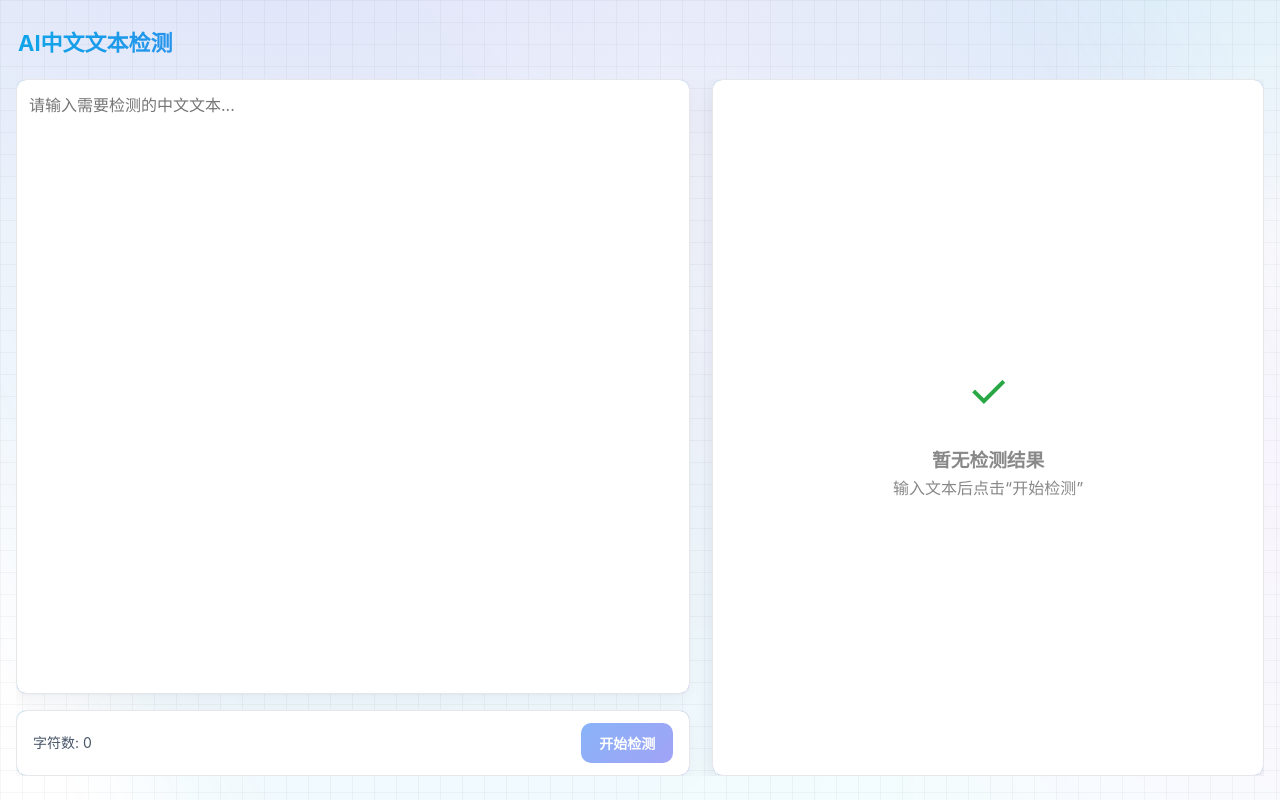
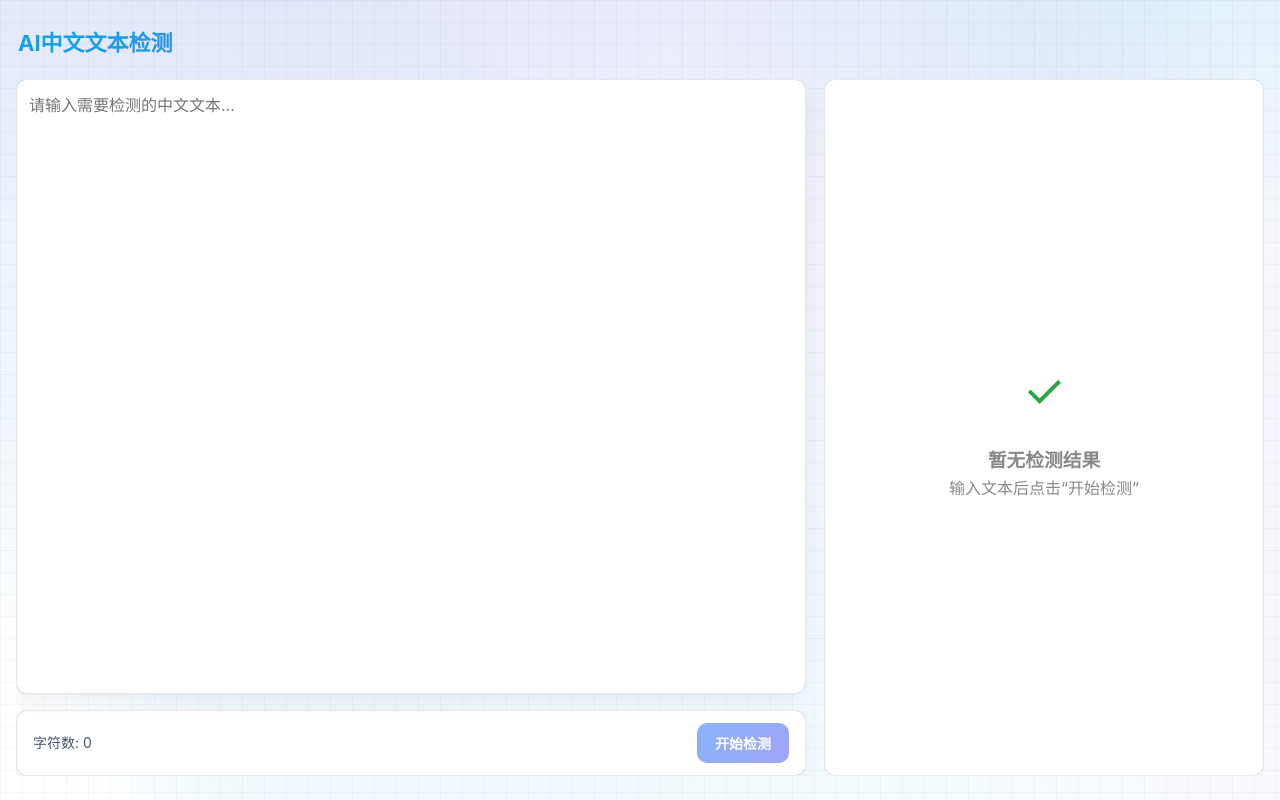
Before and after one commit to zkluck/spellcheck, a Next.js app: page / in a window 1280 px wide. Built offline with nearby package versions, Linux system fonts and the light colour scheme.

Commit message:
feat: 修改UI

```diff
--- a/src/components/Home/index.module.scss
+++ b/src/components/Home/index.module.scss
@@ -1,11 +1,11 @@
 .home__main {
   position: relative;
   display: flex;
-  /* 视口高度兼容：先提供通用 vh，再覆盖为 svh/lvh/dvh */
-  min-height: 100vh;
-  min-height: 100svh;
-  min-height: 100lvh;
-  min-height: 100dvh;
+  /* 视口高度锁定：防止页面产生根级滚动条 */
+  height: 100vh;   /* fallback */
+  height: 100svh;  /* mobile safari */
+  height: 100lvh;  /* large viewport */
+  height: 100dvh;  /* dynamic viewport */
   padding: 24px 16px;
   /* 更克制的浅色渐变底，营造高级感 */
   background: radial-gradient(1200px 600px at 20% -10%, rgba(99,102,241,0.10), transparent 55%),
@@ -67,15 +67,26 @@
 
 .home__layout {
   display: grid;
-  grid-template-columns: minmax(0, 1.1fr) minmax(320px, 0.9fr);
+  position: relative; /* 建立明确包含块，保证子项 z-index 对比可控 */
+  /* 固定右侧合理宽度区间，避免结果过多时挤占编辑器；避免横向溢出 */
+  grid-template-columns: minmax(520px, 1fr) clamp(360px, 32vw, 520px);
   grid-template-rows: minmax(0, 1fr); /* 关键修复：定义行高以约束其子项 */
+  align-items: stretch; /* 保证两列高度一致，避免堆叠错觉 */
   gap: 22px;
   flex: 1;       /* 占满剩余高度 */
   min-height: 0; /* 避免子项溢出时撑破布局 */
   overflow: hidden; /* 关键修复：与 grid-template-rows 配合，隐藏外部滚动条 */
 }
 
+/* 允许网格子项在横向收缩，避免右侧内容挤压覆盖左侧 */
+.home__layout > * {
+  min-width: 0;
+}
+
 .home__editor-section {
+  position: relative;
+  z-index: 2; /* 提升层级，确保左侧永远在右侧之上 */
+  isolation: isolate; /* 单独堆叠环境，避免跨列阴影/绘制干扰 */
   display: grid; /* 改为 grid 布局 */
   grid-template-rows: 1fr auto; /* 关键修复：让 TextEditor 占据剩余空间，审阅开关占据自身高度 */
   gap: 16px;
@@ -102,6 +113,21 @@
 }
 
 @media (max-width: 1024px) {
+  .home__layout {
+    grid-template-columns: 1fr;
+  }
+}
+
+/* 中等屏宽下，进一步收缩右侧，避免出现横向裁剪导致“右侧挡住左侧”错觉 */
+@media (max-width: 1280px) and (min-width: 1025px) {
+  .home__layout {
+    grid-template-columns: 1fr clamp(300px, 36vw, 440px);
+    gap: 18px;
+  }
+}
+
+/* 提前在 1200px 阈值改为单列，避免夹在 1024~1200 宽度段的临界遮挡问题 */
+@media (max-width: 1200px) {
   .home__layout {
     grid-template-columns: 1fr;
   }
--- a/src/components/ResultPanel/index.module.scss
+++ b/src/components/ResultPanel/index.module.scss
@@ -1,22 +1,30 @@
 .result-panel {
   flex: 1;
   position: relative;
+  z-index: 0; /* 明确置于同层级底部，避免覆盖左侧编辑区 */
+  min-height: 0; /* 允许在 grid/flex 容器中收缩，避免挤出页面滚动 */
   border: 1px solid var(--color-border);
   border-radius: var(--radius-lg);
   padding: var(--space-5);
   overflow-y: auto;
+  overflow-x: hidden; /* 防止横向任何溢出 */
   display: flex;
   flex-direction: column;
+  min-width: 0; /* 作为 grid 子项可正确收缩 */
+  max-width: 100%;
+  contain: paint; /* 关键：限制自身阴影与绘制不溢出其边界，避免“压住左侧”视觉 */
+  /* 将一切绘制（含阴影）裁剪在圆角矩形内，确保不跨越网格列间隙 */
+  clip-path: inset(0 round var(--radius-lg));
   background:
     linear-gradient(var(--color-surface), var(--color-surface)) padding-box,
     linear-gradient(135deg, rgba(14,165,233,0.45), rgba(99,102,241,0.45)) border-box;
-  box-shadow: var(--shadow-lg);
+  box-shadow: none; /* 移除外层阴影，避免跨列“遮挡”视觉 */
   transition: box-shadow var(--dur-slow) var(--ease-standard), transform var(--dur-slow) var(--ease-standard);
 }
 
 .result-panel:hover,
 .result-panel:focus-within {
-  box-shadow: var(--shadow-xl);
+  box-shadow: none; /* 悬浮也不启用外层阴影 */
   /* 避免容器整体垂直位移导致与周边区块出现视觉重叠 */
   transform: none;
 }
@@ -75,17 +83,18 @@
 }
 
 .result-panel__toast {
-  position: fixed;
-  right: 24px;
-  bottom: 24px;
-  background: rgba(0, 0, 0, 0.8);
+  position: absolute; /* 限定在面板内部 */
+  right: 16px;
+  bottom: 16px;
+  background: rgba(0, 0, 0, 0.75);
   color: #fff;
   padding: 8px 12px;
   border-radius: 6px;
   font-size: 12px;
   line-height: 1.4;
-  z-index: 1000;
-  box-shadow: var(--shadow-md);
+  z-index: 1; /* 不覆盖编辑器 */
+  box-shadow: var(--shadow-sm);
+  pointer-events: none; /* 仅提示，不阻挡交互 */
 }
 
 .result-panel__filters {
@@ -210,6 +219,8 @@
   left: 0;
   width: 100%;
   padding-bottom: var(--space-3); /* 唯一的项间距（可按需调大）*/
+  /* 渲染隔离，降低亚像素/重绘影响 */
+  contain: layout paint;
 }
 
 .error-item {
@@ -223,23 +234,33 @@
   background:
     linear-gradient(var(--color-surface), var(--color-surface)) padding-box,
     linear-gradient(135deg, rgba(14,165,233,0.3), rgba(99,102,241,0.3)) border-box;
+  overflow: hidden; /* 裁剪内层阴影，避免视觉“压线” */
+  transition: transform var(--dur-medium) var(--ease-standard), filter var(--dur-medium) var(--ease-standard);
+}
+
+.error-item__inner {
+  /* 阴影移动到内层，由外层裁剪 */
   box-shadow: var(--shadow-sm);
-  transition: transform var(--dur-medium) var(--ease-standard), box-shadow var(--dur-medium) var(--ease-standard), filter var(--dur-medium) var(--ease-standard);
+  transition: box-shadow var(--dur-medium) var(--ease-standard);
 }
 
 .error-item:hover {
   /* 绝对定位的虚拟项避免垂直位移，否则会与相邻项产生重叠视觉 */
   transform: none;
-  box-shadow: var(--shadow-md);
   filter: saturate(1.02);
 }
 
-.error-item--active {
-  box-shadow: 0 0 0 2px rgba(59,130,246,0.25), var(--shadow-lg);
+.error-item:hover .error-item__inner {
+  box-shadow: var(--shadow-md);
 }
 
-.error-item--conflict {
-  box-shadow: 0 0 0 2px rgba(255,152,0,0.25), var(--shadow-lg);
+.error-item--active .error-item__inner {
+  /* 将状态阴影下沉到内层，受父层 overflow 裁剪，不会跨列溢出 */
+  box-shadow: 0 0 0 2px rgba(59,130,246,0.25), 0 8px 18px rgba(17,24,39,0.10);
+}
+
+.error-item--conflict .error-item__inner {
+  box-shadow: 0 0 0 2px rgba(255,152,0,0.25), 0 8px 18px rgba(17,24,39,0.10);
 }
 
 .error-item:focus-visible {
@@ -252,15 +273,17 @@
     background:
       linear-gradient(#0b1220, #0b1220) padding-box,
       linear-gradient(135deg, rgba(34,211,238,0.35), rgba(99,102,241,0.35)) border-box;
+  }
+  .error-item__inner {
     box-shadow: 0 2px 14px rgba(0,0,0,0.35);
   }
-  .error-item:hover {
+  .error-item:hover .error-item__inner {
     box-shadow: 0 8px 24px rgba(0,0,0,0.45);
   }
-  .error-item--active {
-    box-shadow: 0 0 0 2px rgba(34,211,238,0.35), 0 10px 26px rgba(124,58,237,0.28);
+  .error-item--active .error-item__inner {
+    box-shadow: 0 0 0 2px rgba(34,211,238,0.35), 0 8px 28px rgba(0,0,0,0.6);
   }
-  .error-item--conflict {
+  .error-item--conflict .error-item__inner {
     box-shadow: 0 0 0 2px rgba(255,152,0,0.35), 0 10px 26px rgba(255,152,0,0.25);
   }
 }
--- a/src/components/ResultPanel/index.tsx
+++ b/src/components/ResultPanel/index.tsx
@@ -126,7 +126,7 @@ function ResultPanel({
     count: viewErrors.length,
     getScrollElement: () => panelRef.current,
     getItemKey: (index) => viewErrors[index]?.id ?? String(index),
-    estimateSize: () => 96, // 估算单项高度，实际由 measureElement 矫正
+    estimateSize: () => 160, // 更接近真实均值，减少首帧跳动；实际由 measureElement 矫正
     overscan: 8,
     measureElement: (el: Element) => (el as HTMLElement).getBoundingClientRect().height,
   });
@@ -673,6 +673,7 @@ function ResultPanel({
                   })}
                   onClick={() => onSelectError(error.id)}
                 >
+                  <div className={cn('error-item__inner')}>
                   <div className={cn('error-item__header')}>
                     <span className={cn('error-item__type', `error-item__type--${error.type}`)}>
                       {getErrorTypeLabel(error.type)}
@@ -794,6 +795,7 @@ function ResultPanel({
                       </button>
                     )}
                   </p>
+                  </div>
                 </div>
               </div>
             );
--- a/src/components/TextEditor/index.module.scss
+++ b/src/components/TextEditor/index.module.scss
@@ -1,5 +1,7 @@
 .text-editor {
   position: relative;
+  z-index: 3; /* 确保编辑器整体层级最高 */
+  isolation: isolate; /* 独立堆叠上下文，避免跨列绘制干扰 */
   border: 1px solid #e5e7eb;
   border-radius: 10px;
   background-color: #fff;
@@ -18,7 +20,7 @@
 .text-editor:hover,
 .text-editor:focus-within {
   box-shadow: 0 12px 28px rgba(17, 24, 39, 0.10), 0 2px 6px rgba(17, 24, 39, 0.08);
-  transform: translateY(-1px);
+  transform: none; /* 避免 hover 产生新的堆叠上下文和位移 */
 }
 
 .text-editor__container {
```
